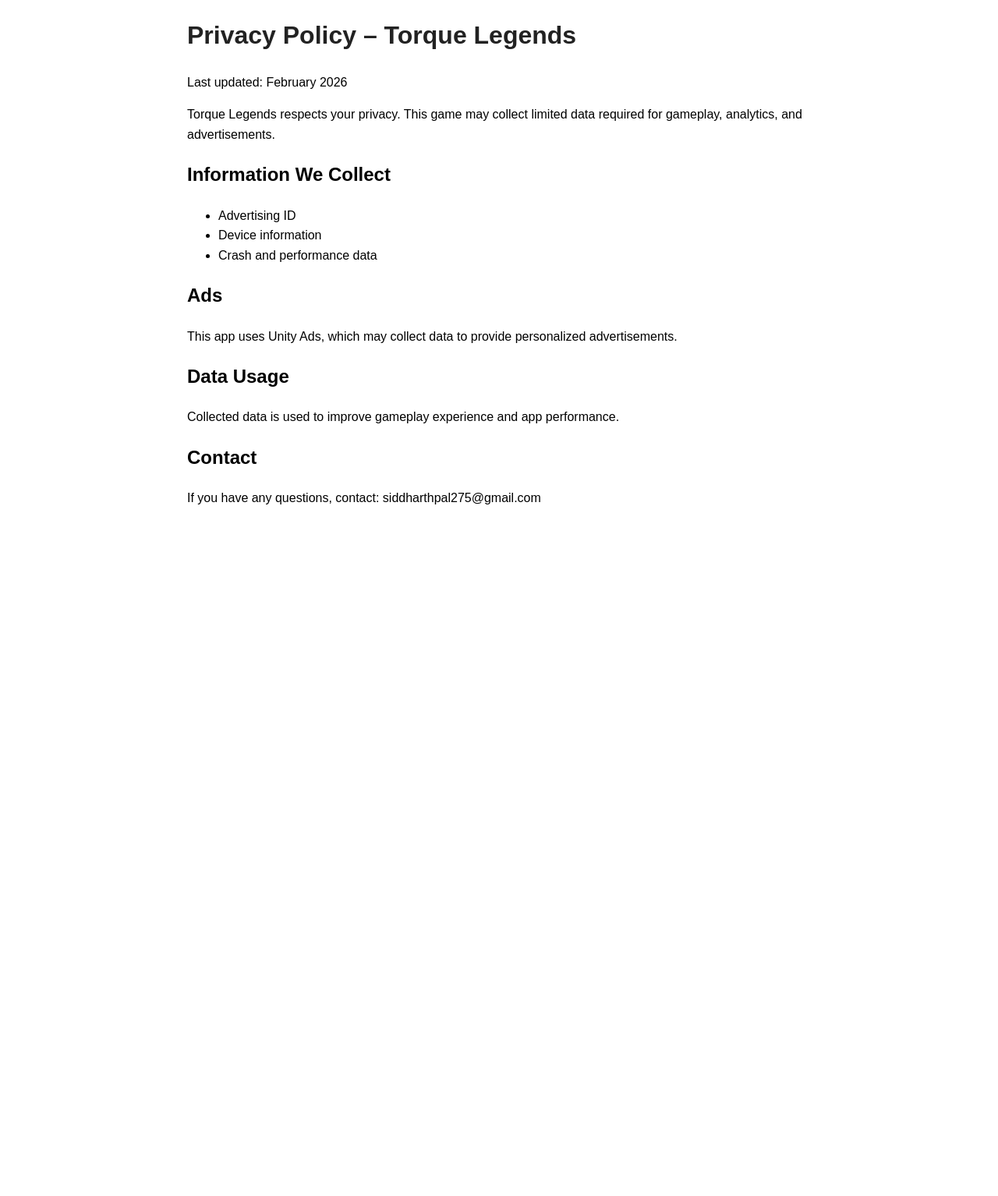
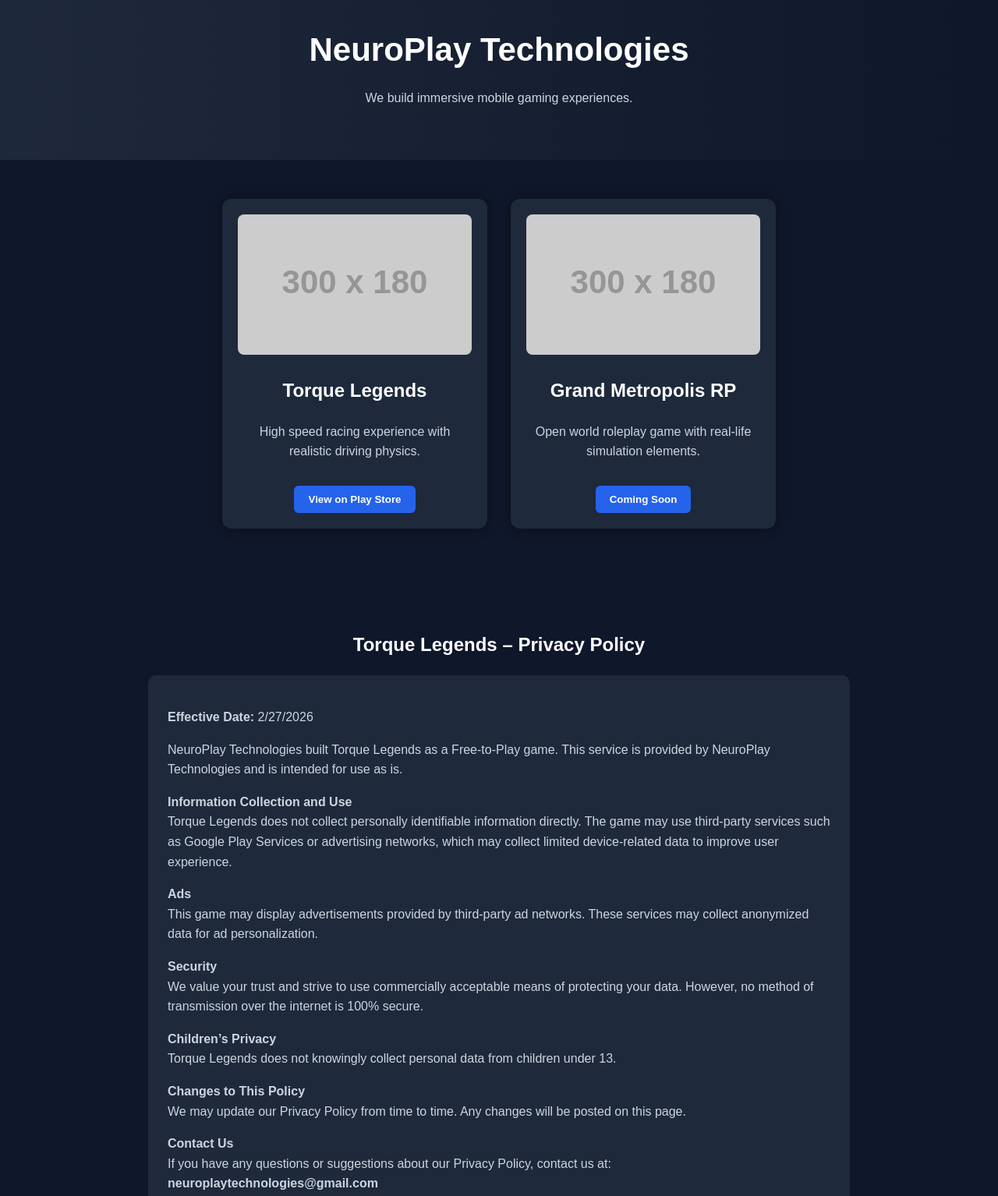
Before and after one commit to sidd4554/torquelegends-privacy-policy, a plain HTML site: page index.html in a window 1280 px wide. Shown: the part 20-1554 px from the top of the page at 78% size. Before the commit the page ends 800 px from the top, so only its background shows below. Drawn offline with Linux system fonts and the light colour scheme; placeholder pictures from the web are drawn by us.

Commit message:
Revise index.html for NeuroPlay Technologies branding

```diff
--- a/index.html
+++ b/index.html
@@ -1,36 +1,183 @@
 <!DOCTYPE html>
-<html>
+<html lang="en">
 <head>
-    <meta charset="UTF-8">
-    <title>Torque Legends - Privacy Policy</title>
-    <style>
-        body { font-family: Arial; max-width: 800px; margin: 40px auto; line-height: 1.6; }
-        h1 { color: #222; }
-    </style>
+<meta charset="UTF-8">
+<meta name="viewport" content="width=device-width, initial-scale=1.0">
+<title>NeuroPlay Technologies</title>
+
+<style>
+body {
+    margin: 0;
+    font-family: Arial, sans-serif;
+    background: #0f172a;
+    color: white;
+    line-height: 1.6;
+}
+
+header {
+    padding: 50px 20px;
+    text-align: center;
+    background: linear-gradient(90deg, #1e293b, #0f172a);
+}
+
+h1 {
+    margin: 0;
+    font-size: 42px;
+}
+
+p {
+    color: #cbd5e1;
+}
+
+.games {
+    display: flex;
+    justify-content: center;
+    flex-wrap: wrap;
+    gap: 30px;
+    padding: 50px 20px;
+}
+
+.card {
+    background: #1e293b;
+    width: 300px;
+    border-radius: 12px;
+    padding: 20px;
+    transition: 0.3s ease;
+    box-shadow: 0 0 15px rgba(0,0,0,0.4);
+    text-align: center;
+}
+
+.card:hover {
+    transform: translateY(-8px);
+    box-shadow: 0 0 25px rgba(0, 200, 255, 0.4);
+}
+
+.card img {
+    width: 100%;
+    border-radius: 8px;
+}
+
+.btn {
+    margin-top: 15px;
+    padding: 10px 18px;
+    background: #2563eb;
+    border: none;
+    border-radius: 6px;
+    color: white;
+    cursor: pointer;
+    font-weight: bold;
+}
+
+.btn:hover {
+    background: #1d4ed8;
+}
+
+.section {
+    padding: 60px 20px;
+    max-width: 900px;
+    margin: auto;
+}
+
+.section h2 {
+    text-align: center;
+    margin-bottom: 20px;
+}
+
+.privacy-box {
+    background: #1e293b;
+    padding: 25px;
+    border-radius: 10px;
+    text-align: left;
+}
+
+footer {
+    padding: 30px;
+    background: #111827;
+    text-align: center;
+    font-size: 14px;
+    color: #94a3b8;
+}
+</style>
 </head>
+
 <body>
 
-<h1>Privacy Policy – Torque Legends</h1>
+<header>
+    <h1>NeuroPlay Technologies</h1>
+    <p>We build immersive mobile gaming experiences.</p>
+</header>
 
-<p>Last updated: February 2026</p>
+<section class="games">
 
-<p>Torque Legends respects your privacy. This game may collect limited data required for gameplay, analytics, and advertisements.</p>
+    <div class="card">
+        <img src="https://via.placeholder.com/300x180" alt="Torque Legends">
+        <h2>Torque Legends</h2>
+        <p>High speed racing experience with realistic driving physics.</p>
+        <button class="btn" onclick="openGame('https://play.google.com/store/apps/details?id=YOUR_PACKAGE_NAME')">
+            View on Play Store
+        </button>
+    </div>
 
-<h2>Information We Collect</h2>
-<ul>
-<li>Advertising ID</li>
-<li>Device information</li>
-<li>Crash and performance data</li>
-</ul>
+    <div class="card">
+        <img src="https://via.placeholder.com/300x180" alt="Grand Metropolis RP">
+        <h2>Grand Metropolis RP</h2>
+        <p>Open world roleplay game with real-life simulation elements.</p>
+        <button class="btn" onclick="openGame('https://play.google.com')">
+            Coming Soon
+        </button>
+    </div>
 
-<h2>Ads</h2>
-<p>This app uses Unity Ads, which may collect data to provide personalized advertisements.</p>
+</section>
 
-<h2>Data Usage</h2>
-<p>Collected data is used to improve gameplay experience and app performance.</p>
+<section class="section">
+    <h2>Torque Legends – Privacy Policy</h2>
 
-<h2>Contact</h2>
-<p>If you have any questions, contact: siddharthpal275@gmail.com</p>
+    <div class="privacy-box">
+        <p><strong>Effective Date:</strong> <span id="date"></span></p>
+
+        <p>NeuroPlay Technologies built Torque Legends as a Free-to-Play game.
+        This service is provided by NeuroPlay Technologies and is intended for use as is.</p>
+
+        <p><strong>Information Collection and Use</strong><br>
+        Torque Legends does not collect personally identifiable information directly.
+        The game may use third-party services such as Google Play Services or advertising networks,
+        which may collect limited device-related data to improve user experience.</p>
+
+        <p><strong>Ads</strong><br>
+        This game may display advertisements provided by third-party ad networks.
+        These services may collect anonymized data for ad personalization.</p>
+
+        <p><strong>Security</strong><br>
+        We value your trust and strive to use commercially acceptable means of protecting your data.
+        However, no method of transmission over the internet is 100% secure.</p>
+
+        <p><strong>Children’s Privacy</strong><br>
+        Torque Legends does not knowingly collect personal data from children under 13.</p>
+
+        <p><strong>Changes to This Policy</strong><br>
+        We may update our Privacy Policy from time to time.
+        Any changes will be posted on this page.</p>
+
+        <p><strong>Contact Us</strong><br>
+        If you have any questions or suggestions about our Privacy Policy,
+        contact us at: <br>
+        <strong>neuroplaytechnologies@gmail.com</strong>
+        </p>
+    </div>
+</section>
+
+<footer>
+    © <span id="year"></span> NeuroPlay Technologies. All rights reserved.
+</footer>
+
+<script>
+function openGame(url) {
+    window.open(url, "_blank");
+}
+
+document.getElementById("year").innerText = new Date().getFullYear();
+document.getElementById("date").innerText = new Date().toLocaleDateString();
+</script>
 
 </body>
 </html>
```
